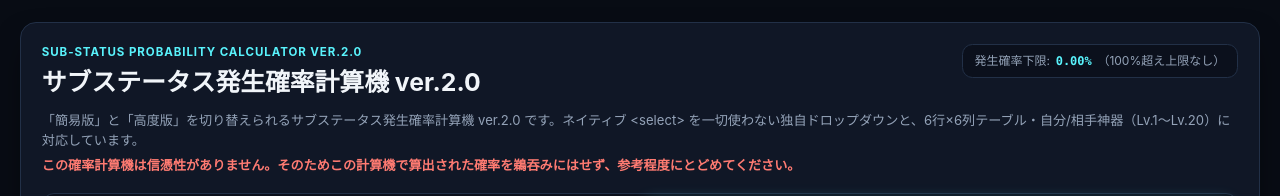
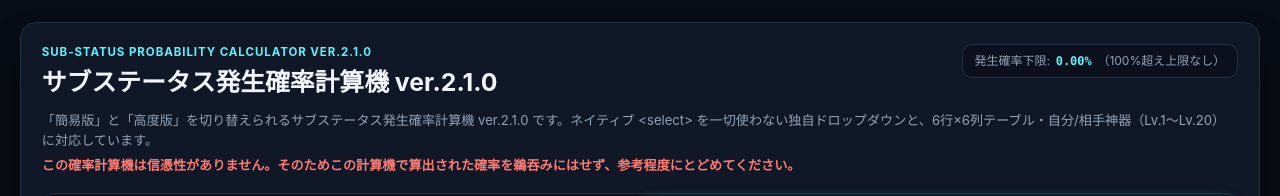
Before and after one commit to Goodkundayo/zyaratorekakuritukeisannki, a plain HTML site: page index.html in a window 1280 px wide. Shown: the top 196 px of the page. Drawn offline with Linux system fonts and the light colour scheme.

Commit message:
Update index.html

```diff
--- a/index.html
+++ b/index.html
@@ -823,8 +823,8 @@
     <header class="panel-card">
       <div class="header-top">
         <div>
-          <p class="header-kicker">Sub-Status Probability Calculator ver.2.0</p>
-          <h1 class="header-title">サブステータス発生確率計算機 ver.2.0</h1>
+          <p class="header-kicker">Sub-Status Probability Calculator ver.2.1.0</p>
+          <h1 class="header-title">サブステータス発生確率計算機 ver.2.1.0</h1>
         </div>
         <div class="floor-pill">
           発生確率下限: <code>0.00%</code>（100%超え上限なし）
@@ -832,7 +832,7 @@
       </div>
 
       <p class="header-summary">
-        「簡易版」と「高度版」を切り替えられるサブステータス発生確率計算機 ver.2.0 です。ネイティブ &lt;select&gt; を一切使わない独自ドロップダウンと、6行×6列テーブル・自分/相手神器（Lv.1〜Lv.20）に対応しています。<br>
+        「簡易版」と「高度版」を切り替えられるサブステータス発生確率計算機 ver.2.1.0 です。ネイティブ &lt;select&gt; を一切使わない独自ドロップダウンと、6行×6列テーブル・自分/相手神器（Lv.1〜Lv.20）に対応しています。<br>
         <span class="header-warning">この確率計算機は信憑性がありません。そのためこの計算機で算出された確率を鵜吞みにはせず、参考程度にとどめてください。</span>
       </p>
 
```
